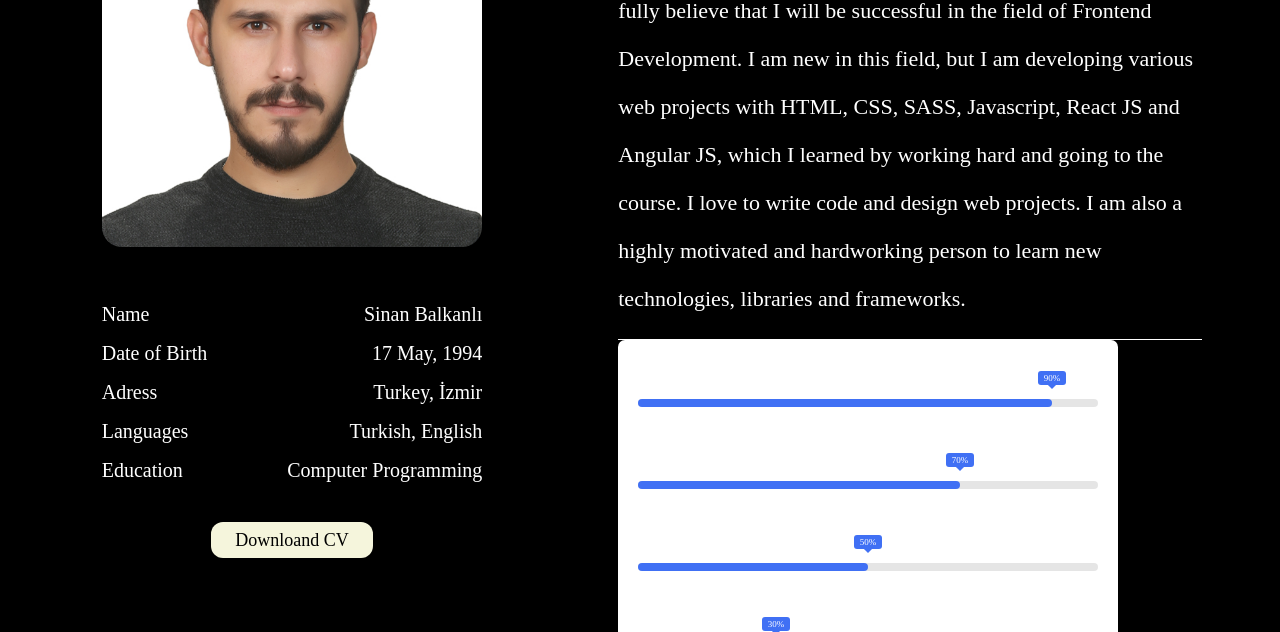
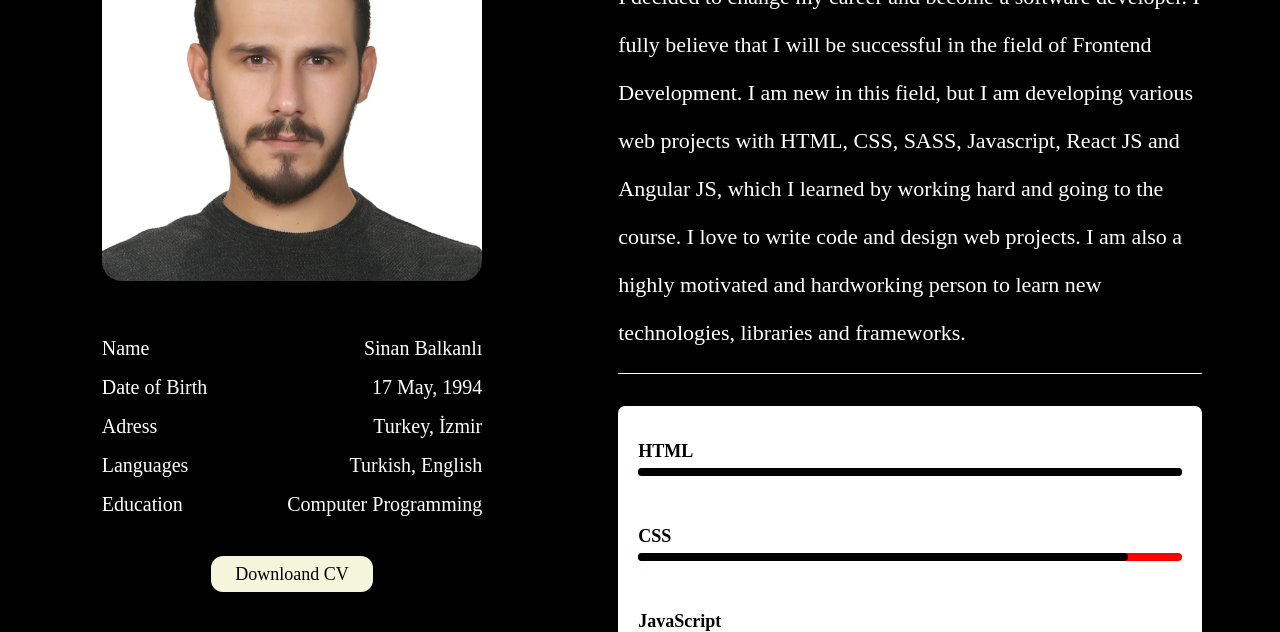
Before and after one commit to lnksinan/Official-Website, a plain HTML site: page index.html in a window 1280 px wide. Shown: the part 923-1555 px from the top of the page. Drawn offline with Linux system fonts and the light colour scheme; a web font is replaced by a local one.

Commit message:
added skill bar

```diff
--- a/css/about.css
+++ b/css/about.css
@@ -1,6 +1,6 @@
 .about-me{
     width: 100%;
-    height: 100vh;
+    height: auto;
     background-color: black;
     color: #ffff;
     align-items: center;
@@ -91,54 +91,55 @@
 
 
 
-.container{
+.skill-container{
+    text-align: left;
+    margin-top: 2rem;
     display: flex;
     flex-direction: column;
     align-items: center;
     justify-content: center;
-    max-width: 500px;
     width: 100%;
-    background: #fff;
+    background: #ffff;
     padding: 10px 20px;
     border-radius: 7px;
 }
-.container .skill-box{
+.skill-container .skill-box{
     width: 100%;
     margin: 25px 0;
 }
-.skill-box .title{
+.skill-box .tittle{
     display: block;
-    font-size: 14px;
+    font-size: 18px;
     font-weight: 600;
-    color: #333;
+    color: black;
 }
 .skill-box .skill-bar{
     height: 8px;
     width: 100%;
     border-radius: 6px;
     margin-top: 6px;
-    background: rgba(0,0,0,0.1);
+    background: red;
 }
 .skill-bar .skill-per{
     position: relative;
     display: block;
     height: 100%;
-    width: 90%;
+    width: 100%;
     border-radius: 6px;
-    background: #4070f4;
+    background: black;
     animation: progress 0.4s ease-in-out forwards;
     opacity: 0;
 }
 .skill-per.css{
-    width: 70%;
+    width: 90%;
     animation-delay: 0.1s;
 }
 .skill-per.javascript{
-    width: 50%;
+    width: 30%;
     animation-delay: 0.2s;
 }
-.skill-per.nodejs{
-    width: 30%;
+.skill-per.react{
+    width: 10%;
     animation-delay: 0.3s;
 }
 @keyframes progress {
@@ -149,27 +150,3 @@
     100%{
         opacity: 1;
     }
-}
-.skill-per .tooltip{
-    position: absolute;
-    right: -14px;
-    top: -28px;
-    font-size: 9px;
-    font-weight: 500;
-    color: #fff;
-    padding: 2px 6px;
-    border-radius: 3px;
-    background: #4070f4;
-    z-index: 1;
-}
-.tooltip::before{
-    content: '';
-    position: absolute;
-    left: 50%;
-    bottom: -2px;
-    height: 10px;
-    width: 10px;
-    z-index: -1;
-    background-color: #4070f4;
-    transform: translateX(-50%) rotate(45deg);
-}
--- a/index.html
+++ b/index.html
@@ -72,12 +72,11 @@
                             projects. I am also a highly motivated and hardworking person to learn new technologies,
                             libraries and frameworks.
                         </p>
-                        <div class="container">
+                        <div class="skill-container">
                             <div class="skill-box">
                                 <span class="tittle">HTML</span>
                                 <div class="skill-bar">
                                     <span class="skill-per html">
-                                        <span class="tooltip">90%</span>
                                     </span>
                                 </div>
                             </div>
@@ -85,7 +84,6 @@
                                 <span class="tittle">CSS</span>
                                 <div class="skill-bar">
                                     <span class="skill-per css">
-                                        <span class="tooltip">70%</span>
                                     </span>
                                 </div>
                             </div>
@@ -93,15 +91,13 @@
                                 <span class="tittle">JavaScript</span>
                                 <div class="skill-bar">
                                     <span class="skill-per javascript">
-                                        <span class="tooltip">50%</span>
                                     </span>
                                 </div>
                             </div>
                             <div class="skill-box">
-                                <span class="tittle">NodeJS</span>
+                                <span class="tittle">React</span>
                                 <div class="skill-bar">
-                                    <span class="skill-per nodejs">
-                                        <span class="tooltip">30%</span>
+                                    <span class="skill-per react">
                                     </span>
                                 </div>
                             </div>
```
